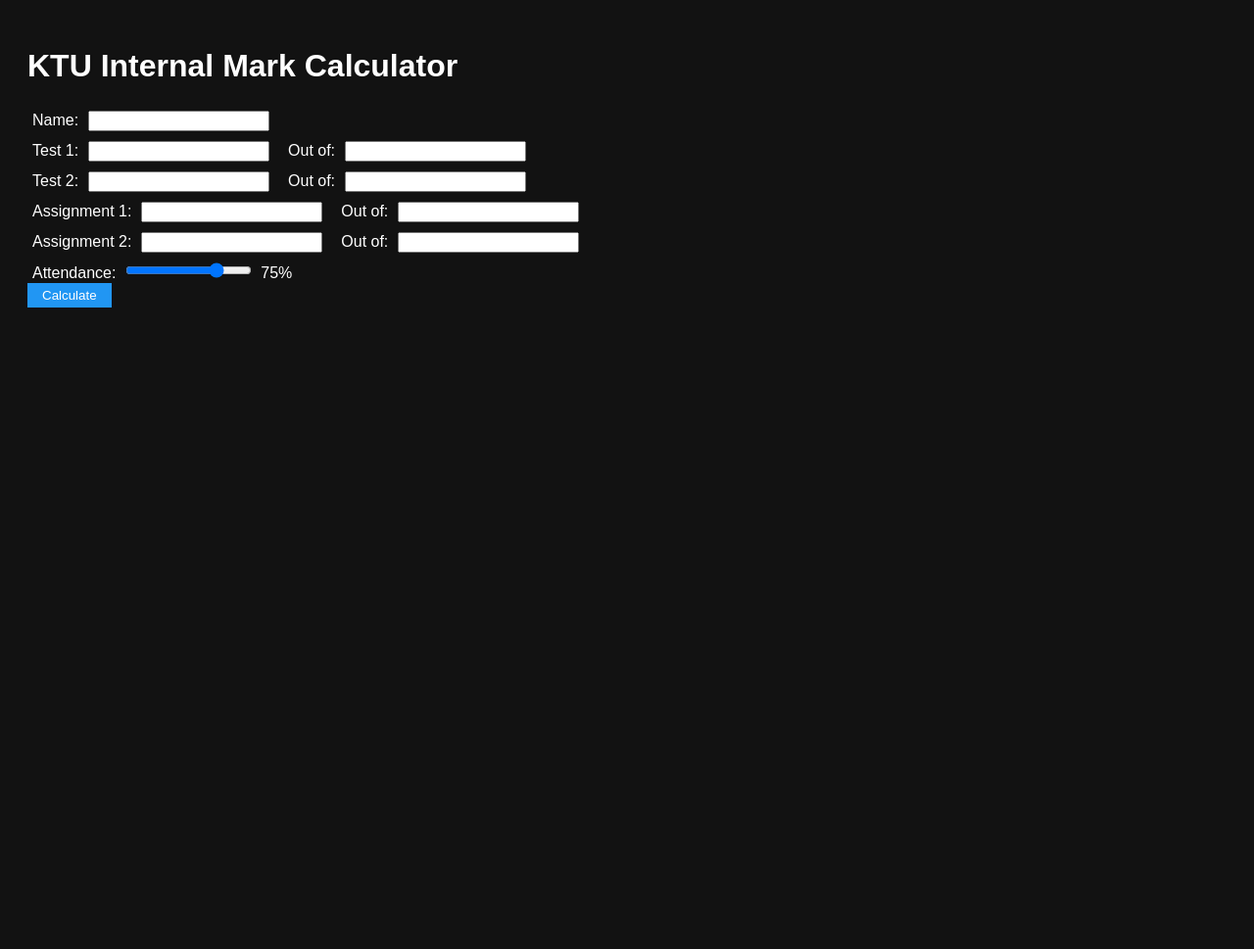
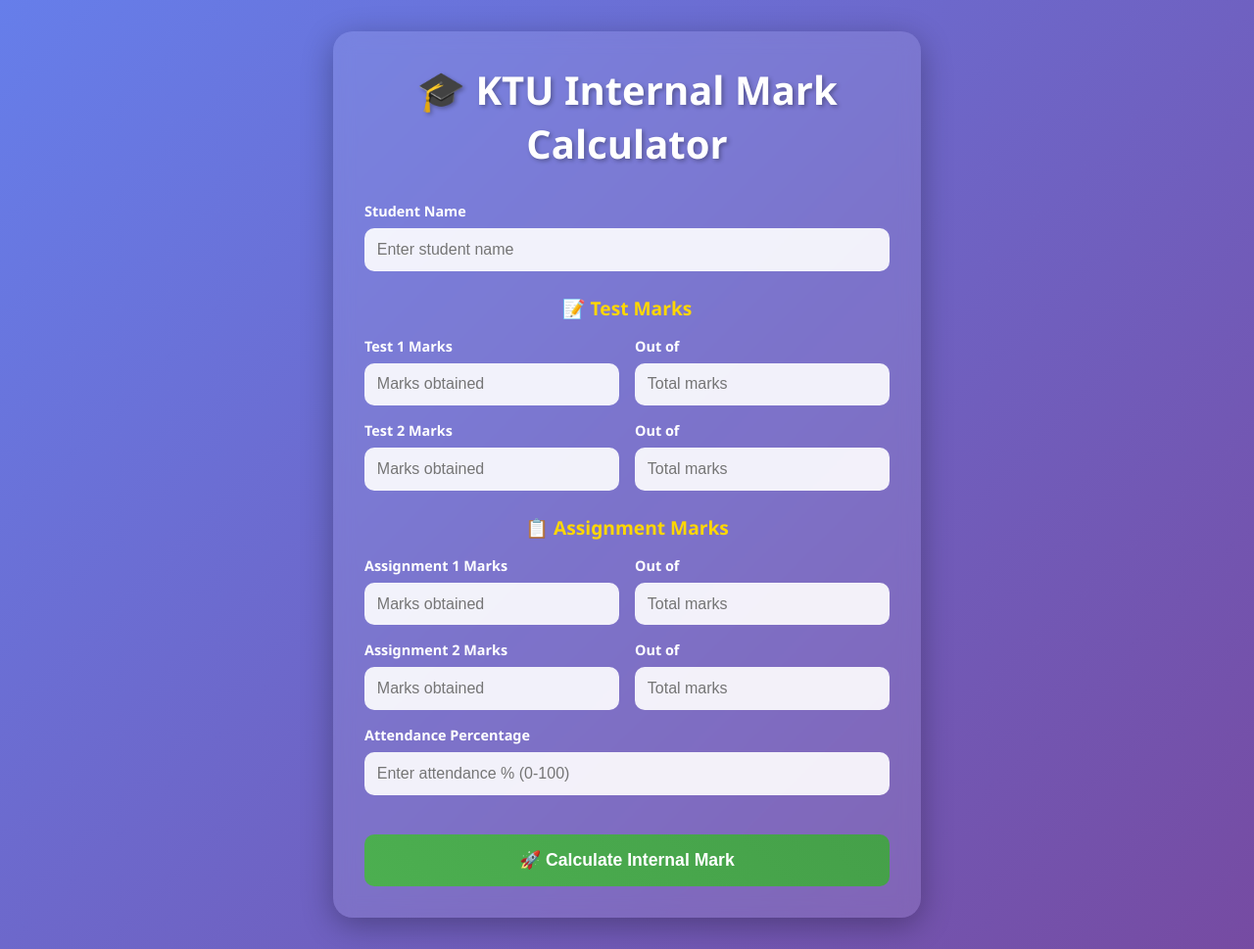
Before and after one commit to NoyalMJ22/KTU-Internal-Mark-Calculator, a Flask app: page / in a window 1280 px wide. Shown: the whole page at 98% size. Before the commit the page ends 314 px from the top, so only its background shows below. Run offline with Flask 3, Linux system fonts and the light colour scheme.

Commit message:
Update index.html

```diff
--- a/templates/index.html
+++ b/templates/index.html
@@ -1,64 +1,214 @@
 <!DOCTYPE html>
 <html lang="en">
 <head>
-    <meta charset="UTF-8">
-    <title>KTU Internal Mark Calculator</title>
-    <link rel="stylesheet" href="/static/style.css">
+  <meta charset="UTF-8" />
+  <meta name="viewport" content="width=device-width, initial-scale=1.0"/>
+  <title>KTU Internal Mark Calculator</title>
+  <style>
+    * {
+      margin: 0;
+      padding: 0;
+      box-sizing: border-box;
+    }
+
+    body {
+      font-family: 'Segoe UI', Tahoma, Geneva, Verdana, sans-serif;
+      background: linear-gradient(135deg, #667eea 0%, #764ba2 100%);
+      color: white;
+      min-height: 100vh;
+      display: flex;
+      justify-content: center;
+      align-items: center;
+      padding: 2rem;
+    }
+
+    .container {
+      background: rgba(255, 255, 255, 0.1);
+      backdrop-filter: blur(10px);
+      border-radius: 20px;
+      padding: 2rem;
+      box-shadow: 0 8px 32px rgba(0, 0, 0, 0.3);
+      max-width: 600px;
+      width: 100%;
+    }
+
+    h1 {
+      text-align: center;
+      margin-bottom: 2rem;
+      font-size: 2.5rem;
+      text-shadow: 2px 2px 4px rgba(0, 0, 0, 0.3);
+    }
+
+    .form-group {
+      margin-bottom: 1.5rem;
+    }
+
+    .form-row {
+      display: flex;
+      gap: 1rem;
+      margin-bottom: 1rem;
+    }
+
+    .form-row > div {
+      flex: 1;
+    }
+
+    label {
+      display: block;
+      margin-bottom: 0.5rem;
+      font-weight: 600;
+      font-size: 0.9rem;
+    }
+
+    input {
+      width: 100%;
+      padding: 0.8rem;
+      border: none;
+      border-radius: 10px;
+      background: rgba(255, 255, 255, 0.9);
+      color: #333;
+      font-size: 1rem;
+      transition: all 0.3s ease;
+    }
+
+    input:focus {
+      outline: none;
+      background: white;
+      box-shadow: 0 0 0 3px rgba(255, 255, 255, 0.3);
+    }
+
+    button {
+      width: 100%;
+      padding: 1rem;
+      background: linear-gradient(45deg, #4caf50, #45a049);
+      color: white;
+      border: none;
+      border-radius: 10px;
+      font-size: 1.1rem;
+      font-weight: 600;
+      cursor: pointer;
+      transition: all 0.3s ease;
+      margin-top: 1rem;
+    }
+
+    button:hover {
+      transform: translateY(-2px);
+      box-shadow: 0 5px 15px rgba(76, 175, 80, 0.4);
+    }
+
+    .result {
+      margin-top: 2rem;
+      padding: 1.5rem;
+      background: rgba(76, 175, 80, 0.2);
+      border-radius: 10px;
+      border-left: 4px solid #4caf50;
+      font-size: 1.3rem;
+      font-weight: 600;
+      text-align: center;
+      animation: fadeIn 0.5s ease-in;
+    }
+
+    @keyframes fadeIn {
+      from { opacity: 0; transform: translateY(10px); }
+      to { opacity: 1; transform: translateY(0); }
+    }
+
+    .section-title {
+      font-size: 1.2rem;
+      font-weight: 600;
+      margin: 1.5rem 0 1rem 0;
+      color: #ffd700;
+      text-align: center;
+    }
+
+    @media (max-width: 768px) {
+      .form-row {
+        flex-direction: column;
+        gap: 0.5rem;
+      }
+
+      .container {
+        padding: 1.5rem;
+        margin: 1rem;
+      }
+
+      h1 {
+        font-size: 2rem;
+      }
+    }
+  </style>
 </head>
 <body>
-    <h1>KTU Internal Mark Calculator</h1>
-    <form id="markForm">
-        <label>Name: <input type="text" name="name" required></label><br>
+  <div class="container">
+    <h1>🎓 KTU Internal Mark Calculator</h1>
 
-        <label>Test 1: <input type="number" step="0.1" name="test1" required></label>
-        <label>Out of: <input type="number" name="test1_total" required></label><br>
+    <form method="POST" action="/calculate">
+      <div class="form-group">
+        <label for="name">Student Name</label>
+        <input type="text" id="name" name="name" placeholder="Enter student name" required />
+      </div>
 
-        <label>Test 2: <input type="number" step="0.1" name="test2" required></label>
-        <label>Out of: <input type="number" name="test2_total" required></label><br>
+      <div class="section-title">📝 Test Marks</div>
 
-        <label>Assignment 1: <input type="number" step="0.1" name="assignment1" required></label>
-        <label>Out of: <input type="number" name="assignment1_total" required></label><br>
+      <div class="form-row">
+        <div>
+          <label for="test1">Test 1 Marks</label>
+          <input type="number" id="test1" name="test1" step="0.01" placeholder="Marks obtained" required />
+        </div>
+        <div>
+          <label for="test1_total">Out of</label>
+          <input type="number" id="test1_total" name="test1_total" step="0.01" placeholder="Total marks" required />
+        </div>
+      </div>
 
-        <label>Assignment 2: <input type="number" step="0.1" name="assignment2" required></label>
-        <label>Out of: <input type="number" name="assignment2_total" required></label><br>
+      <div class="form-row">
+        <div>
+          <label for="test2">Test 2 Marks</label>
+          <input type="number" id="test2" name="test2" step="0.01" placeholder="Marks obtained" required />
+        </div>
+        <div>
+          <label for="test2_total">Out of</label>
+          <input type="number" id="test2_total" name="test2_total" step="0.01" placeholder="Total marks" required />
+        </div>
+      </div>
 
-        <label>Attendance: <input type="range" name="attendance" min="0" max="100" value="75" id="attendanceRange">
-            <span id="attendanceValue">75%</span>
-        </label><br>
+      <div class="section-title">📋 Assignment Marks</div>
 
-        <button type="submit">Calculate</button>
+      <div class="form-row">
+        <div>
+          <label for="assignment1">Assignment 1 Marks</label>
+          <input type="number" id="assignment1" name="assignment1" step="0.01" placeholder="Marks obtained" required />
+        </div>
+        <div>
+          <label for="assignment1_total">Out of</label>
+          <input type="number" id="assignment1_total" name="assignment1_total" step="0.01" placeholder="Total marks" required />
+        </div>
+      </div>
+
+      <div class="form-row">
+        <div>
+          <label for="assignment2">Assignment 2 Marks</label>
+          <input type="number" id="assignment2" name="assignment2" step="0.01" placeholder="Marks obtained" required />
+        </div>
+        <div>
+          <label for="assignment2_total">Out of</label>
+          <input type="number" id="assignment2_total" name="assignment2_total" step="0.01" placeholder="Total marks" required />
+        </div>
+      </div>
+
+      <div class="form-group">
+        <label for="attendance">Attendance Percentage</label>
+        <input type="number" id="attendance" name="attendance" step="0.01" placeholder="Enter attendance % (0-100)" min="0" max="100" required />
+      </div>
+
+      <button type="submit">🚀 Calculate Internal Mark</button>
     </form>
 
-    <div id="result"></div>
-
-    <script>
-        const range = document.getElementById("attendanceRange");
-        const valueLabel = document.getElementById("attendanceValue");
-        range.addEventListener("input", () => {
-            valueLabel.textContent = `${range.value}%`;
-        });
-
-        document.getElementById("markForm").addEventListener("submit", async function(e) {
-            e.preventDefault();
-            const form = new FormData(this);
-            const data = Object.fromEntries(form.entries());
-
-            const response = await fetch("/calculate", {
-                method: "POST",
-                headers: { "Content-Type": "application/json" },
-                body: JSON.stringify(data)
-            });
-
-            const result = await response.json();
-            const resultDiv = document.getElementById("result");
-            if (result.status === "success") {
-                resultDiv.textContent = result.result;
-                resultDiv.style.color = "green";
-            } else {
-                resultDiv.textContent = result.message;
-                resultDiv.style.color = "red";
-            }
-        });
-    </script>
+    {% if result %}
+      <div class="result">
+        {{ result }}
+      </div>
+    {% endif %}
+  </div>
 </body>
 </html>
```
